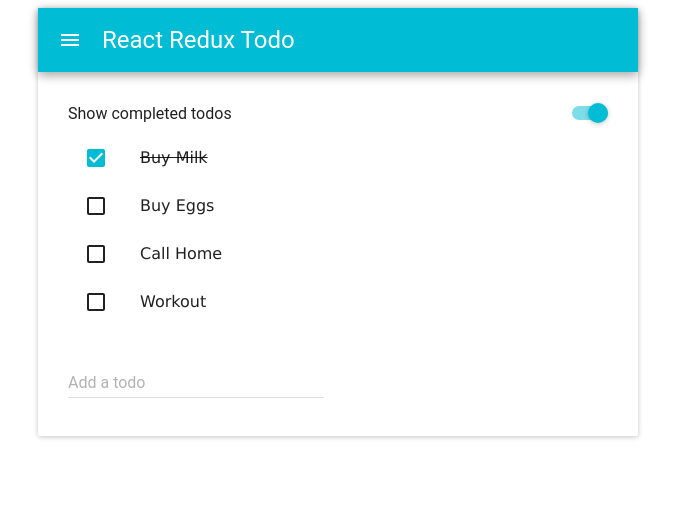
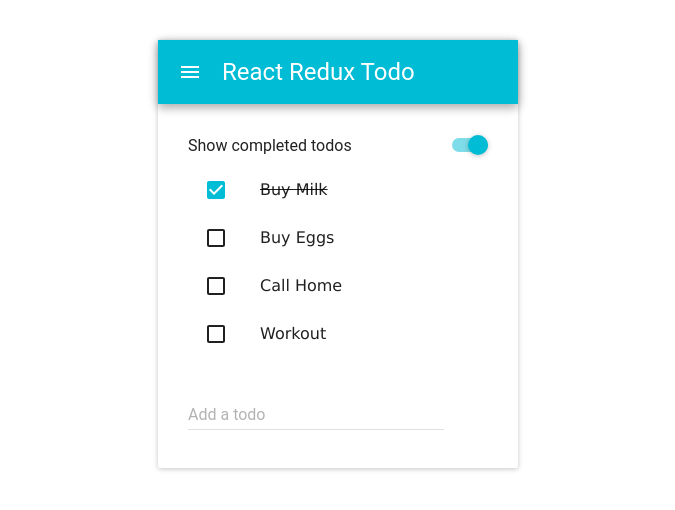
Before and after one commit to NeilVicente/todo-react-redux, a React app: page /1 in a window 1280 px wide. Shown: the top 510 px of the page, without its empty margins (302-977 px from the left). Built offline with nearby package versions, Linux system fonts and the light colour scheme.

Commit message:
decrease app panel width

```diff
--- a/src/App.js
+++ b/src/App.js
@@ -22,7 +22,7 @@
   )
   return (
     <Paper
-      style={{ width: '600px', margin: 'auto' }}
+      style={{ width: '360px', margin: '40px auto' }}
       children={ content }
     />
   )
```
Also changed, not shown: 1 other file (tests, documents, lock files or other folders).
